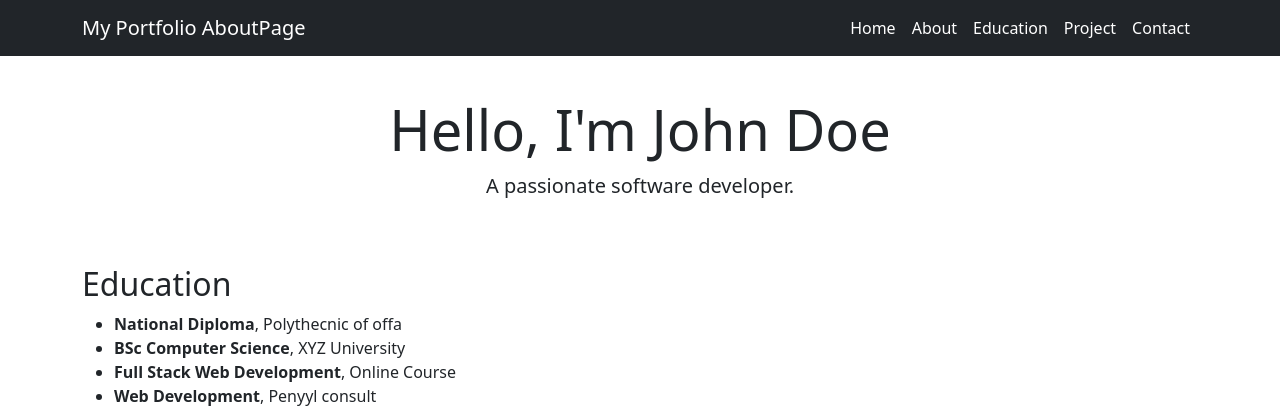
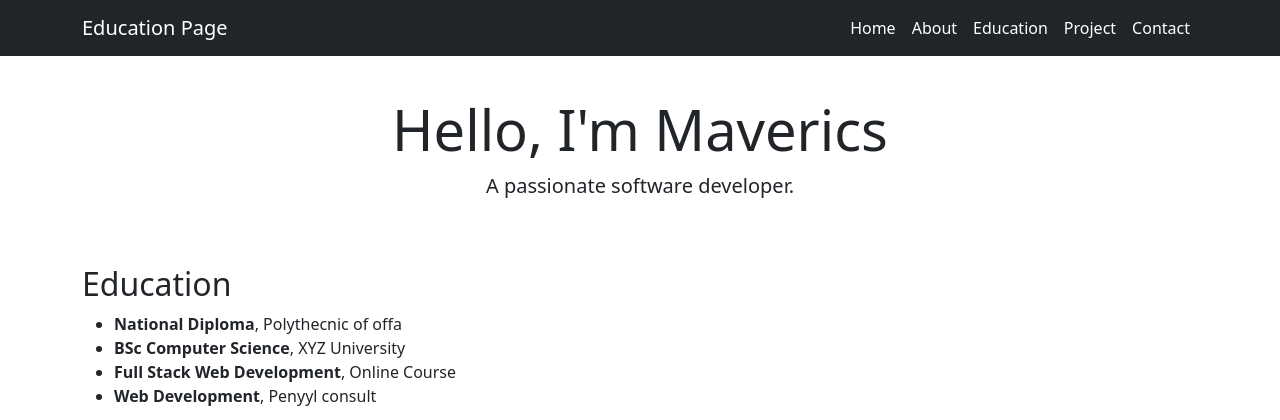
Before and after one commit to Mateen-maverics/one-page-portfolio, a Django app: page /education/ in a window 1280 px wide. Shown: the top 420 px of the page. Run offline with Django 5.2, Linux system fonts and the light colour scheme.

Commit message:
Update education.html

```diff
--- a/pages/templates/pages/education.html
+++ b/pages/templates/pages/education.html
@@ -25,7 +25,7 @@
 <!-- Navigation -->
 <nav class="navbar navbar-expand-lg navbar-dark bg-dark fixed-top">
     <div class="container">
-        <a class="navbar-brand" href="#home">My Portfolio AboutPage</a>
+        <a class="navbar-brand" href="#home">Education Page</a>
         <div>
             <ul class="navbar-nav">
                 <li class="nav-item"><a class="nav-link" href="{% url "home" %}">Home</a></li>
@@ -41,7 +41,7 @@
 <!-- Home Section -->
 <section id="home" class="mt-5 pt-5">
     <div class="container text-center">
-        <h1 class="display-4">Hello, I'm John Doe</h1>
+        <h1 class="display-4">Hello, I'm Maverics</h1>
         <p class="lead">A passionate software developer.</p>
     </div>
 <!-- Education Section -->
```
